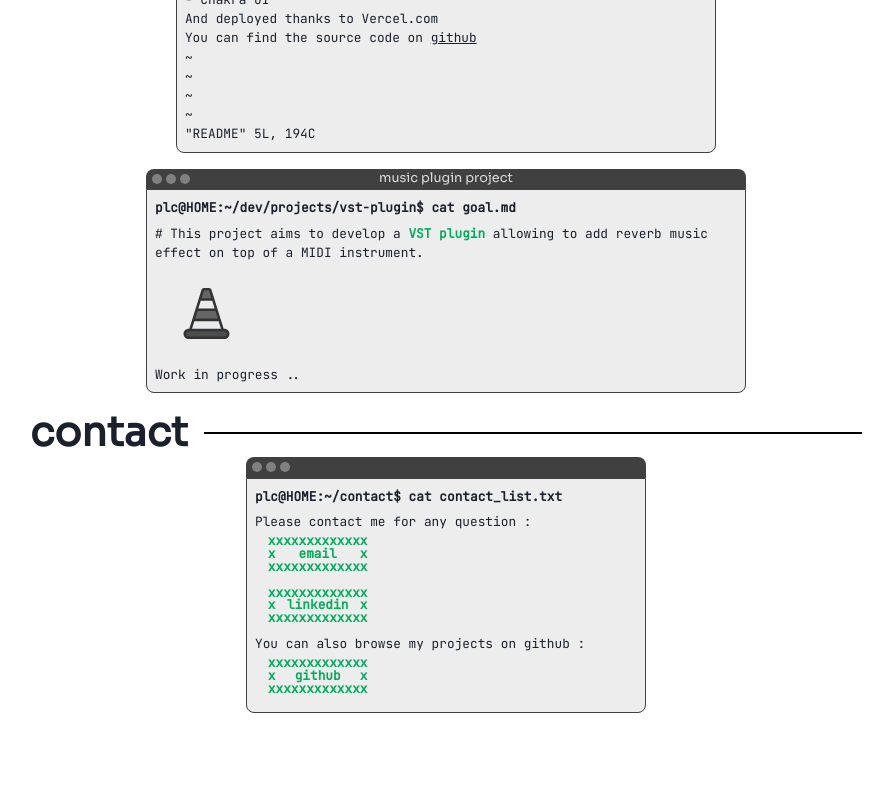
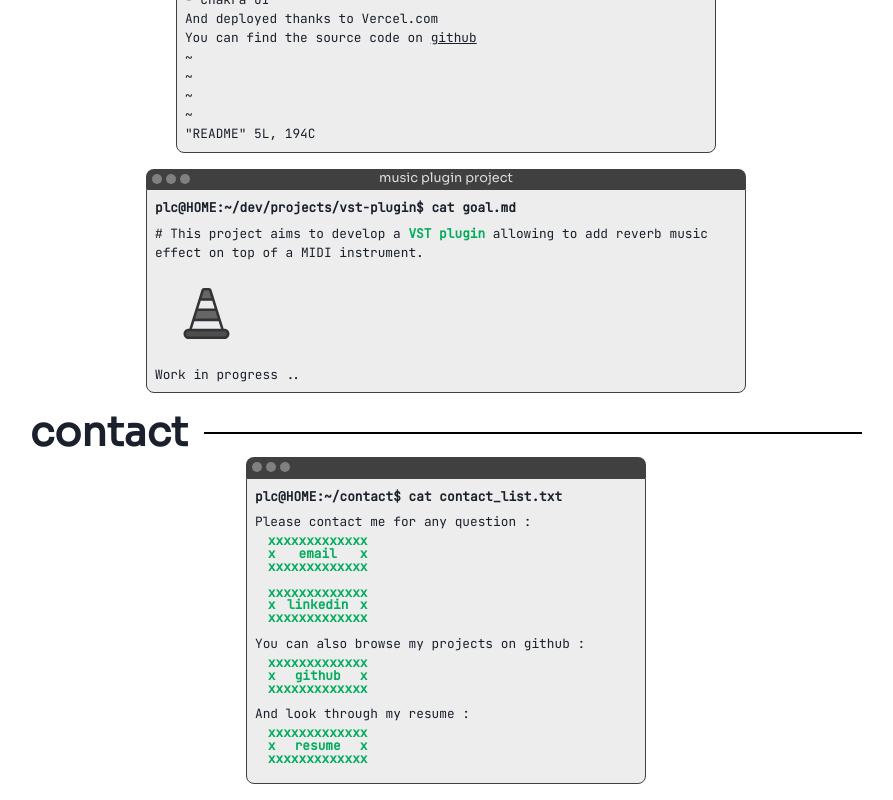
Before and after one commit to pielc/sh-portfolio, a Next.js app: page / in a window 1280 px wide. Shown: the part 787-1587 px from the top of the page, without its empty margins (194-1087 px from the left). Before the commit the page ends 1516 px from the top, so only its background shows below. Built offline with nearby package versions, Linux system fonts and the light colour scheme.

Commit message:
add resume

```diff
--- a/components/content/index.js
+++ b/components/content/index.js
@@ -123,6 +123,8 @@ export const Contact = () => {
         />
         <Text>You can also browse my projects on github :</Text>
         <ShButton width="13" text="github" link="https://github.com/pielc" />
+        <Text>And look through my resume :</Text>
+        <ShButton width="13" text="resume" link="/files/resume_PierreLeChanu.pdf" />
       </Text>
     </ShBox>
   );
```
Also changed, not shown: 1 other file (tests, documents, lock files or other folders).
